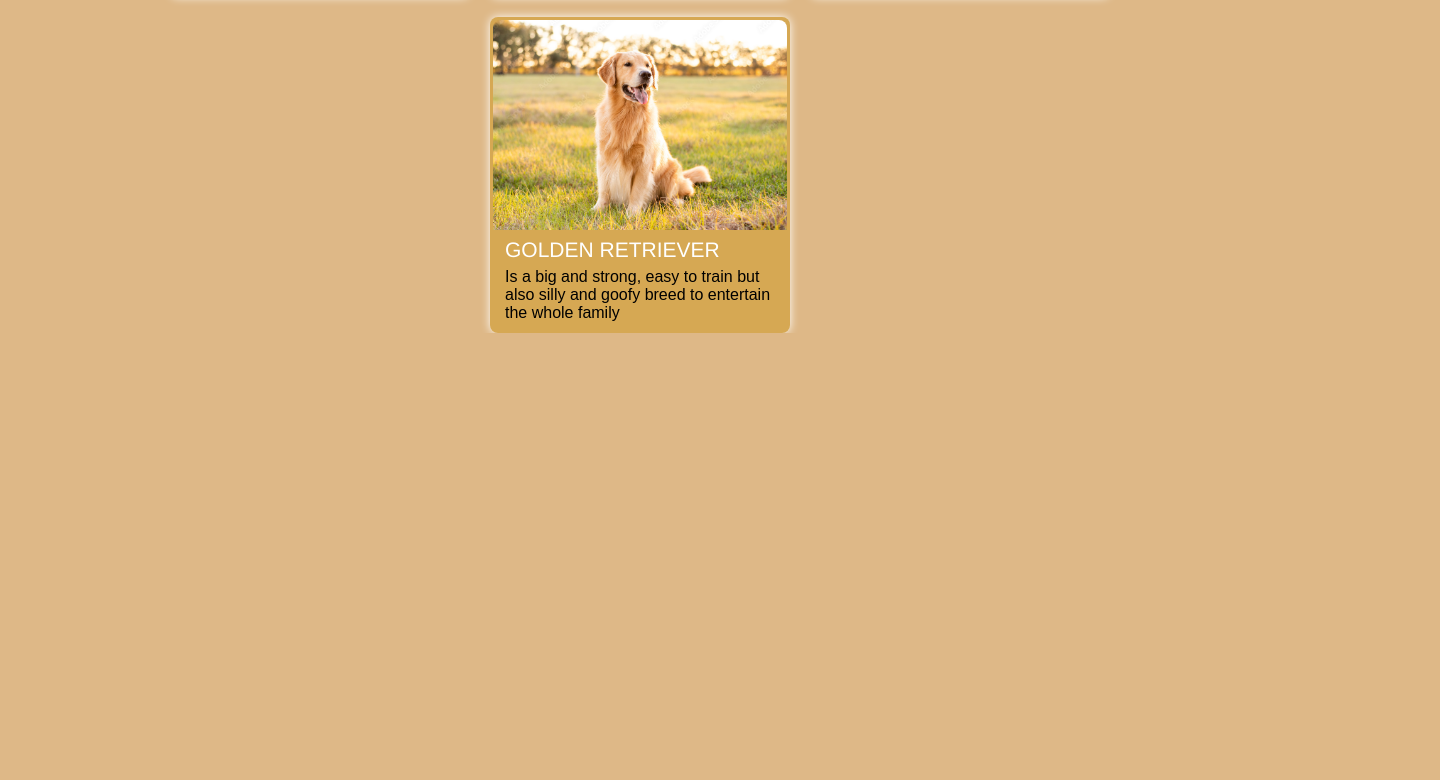
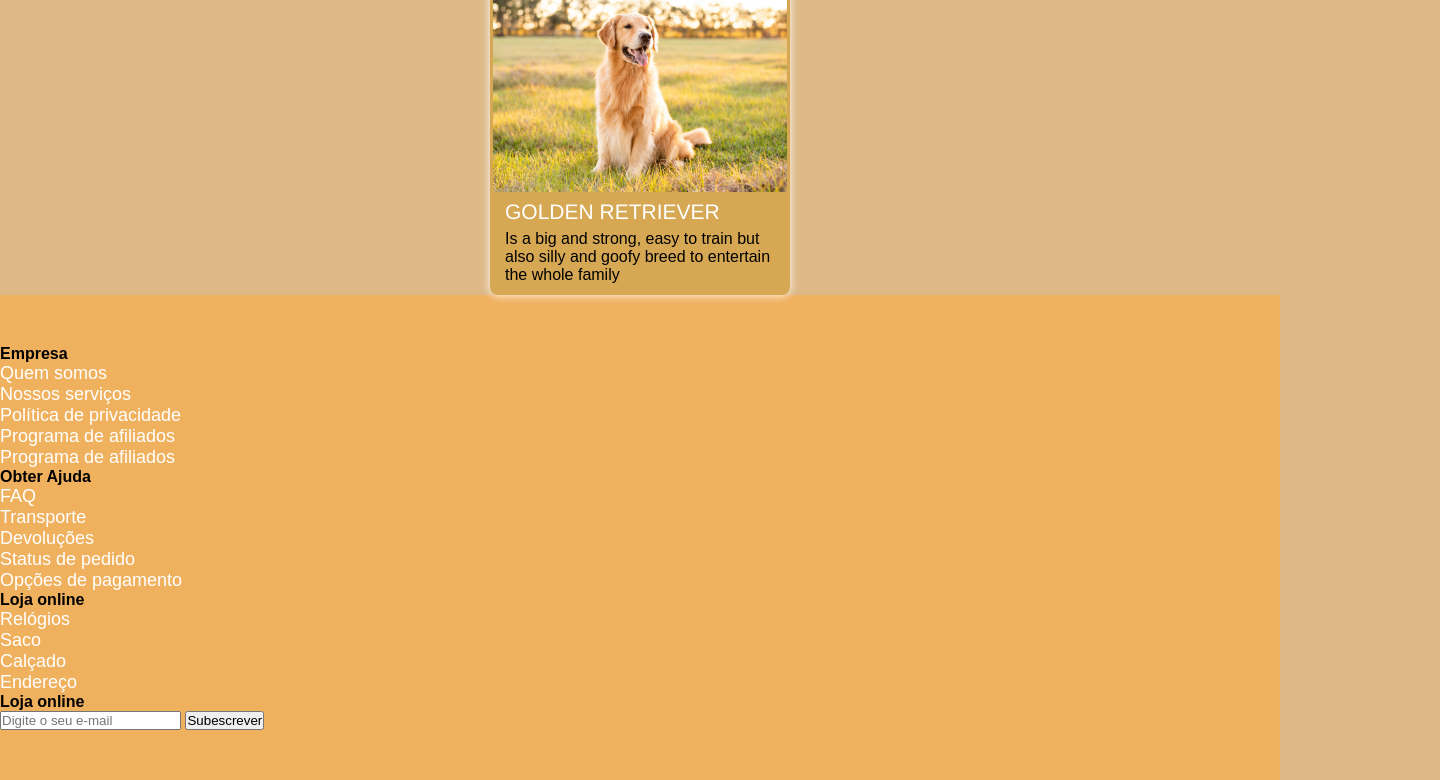
Before and after one commit to MariChristie/Paw-Bud, a plain HTML site: page interface/home.html in a window 1280 px wide. Shown: the part 849-1629 px from the top of the page, 1440 px wide, since content can reach past the window. Before the commit the page ends 1182 px from the top, so only its background shows below. Drawn offline with Linux system fonts and the light colour scheme.

Commit message:
Footer add

```diff
--- a/interface/home.html
+++ b/interface/home.html
@@ -98,5 +98,54 @@
             </div>
         </div>
     </div>
+
+    <footer>
+        <div class="container-footer">
+            <div class="footer-col">
+                <h4>Empresa</h4>
+                <ul>
+                    <li> <a href="">Quem somos</a></li>
+                    <li> <a href="">Nossos serviços</a></li>
+                    <li> <a href="">Política de privacidade</a></li>
+                    <li> <a href="">Programa de afiliados</a></li>
+                    <li> <a href="">Programa de afiliados</a></li>
+                </ul>
+            </div>
+        <div class="container-footer">
+            <div class="footer-col">
+                <h4>Obter Ajuda</h4>
+                <ul>
+                    <li> <a href="">FAQ</a></li>
+                    <li> <a href="">Transporte</a></li>
+                    <li> <a href="">Devoluções</a></li>
+                    <li> <a href="">Status de pedido</a></li>
+                    <li> <a href="">Opções de pagamento</a></li>
+                </ul>
+            </div>
+            <div class="footer-col">
+                <h4>Loja online</h4>
+                <ul>
+                    <li> <a href="">Relógios</a></li>
+                    <li> <a href="">Saco</a></li>
+                    <li> <a href="">Calçado</a></li>
+                    <li> <a href="">Endereço</a></li>
+                </ul>
+            </div>
+            <div class="footer-col">
+                <h4>Loja online</h4>
+                <div class="form-sub">
+                    <form>
+                        <input type="email" placeholder="Digite o seu e-mail" required>
+                        <button> Subescrever</button>
+                    </form>
+                </div>
+                <div class="medias-socias">
+                    <a href=""> <i class="fa fa-facebook"></i> </a>
+                    <a href=""> <i class="fa fa-instagram"></i> </a>
+                    <a href=""> <i class="fa fa-twitter"></i> </a>
+                    <a href=""> <i class="fa fa-linkedin"></i> </a>
+                </div>
+            </div>
+        </div>
 </body>
 </html>
--- a/interface/style.css
+++ b/interface/style.css
@@ -115,7 +115,7 @@ a {
 }
 
 .container-menu {
-    width: 100%;
+    width: 100%x;
 }
 
 .container-menu svg {
@@ -125,6 +125,10 @@ a {
     color: black;
     fill: none;
     display: block;
+}
+
+.container-menu img {
+    width: 100%;
 }
 
 .container-menu .right-arrow,
@@ -181,7 +185,6 @@ a {
 }
 
 
-
 .card {
     width: 300px;
     flex-basis: 300px;
@@ -214,3 +217,16 @@ a {
     font-size: 16px;
     color: rgb(0, 0, 0);
 }
+
+@import url('https://fonts.googleapis.com/css2?family=Oswald:wght@200..700&family=Roboto:ital,wght@0,100..900;1,100..900&display=swap');
+*{
+    font-family: 'Oswald', sans-serif;
+    margin: 0;
+    padding: 0;
+    box-sizing: border-box;
+}
+
+footer{
+    background-color: rgb(240, 177, 95);
+    padding: 50px 0;
+}
```
